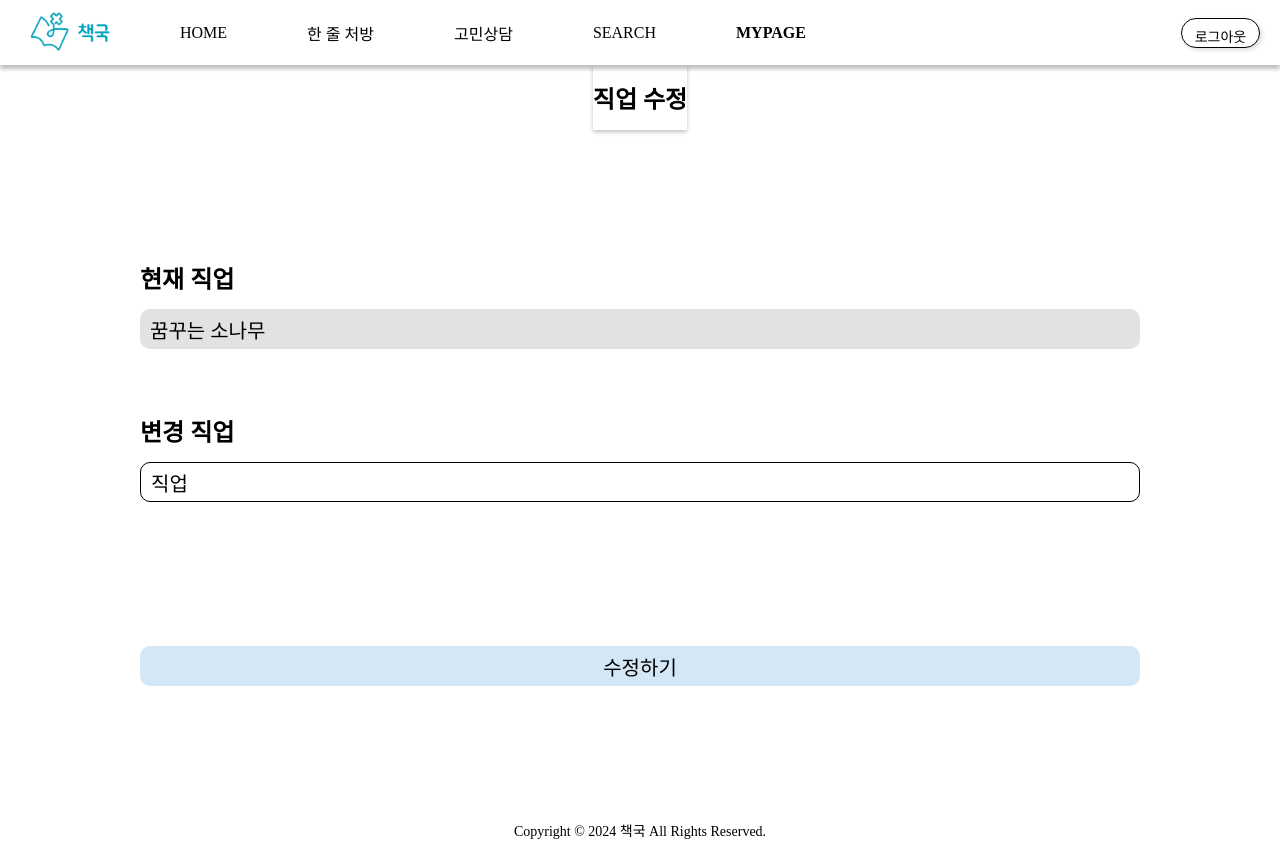
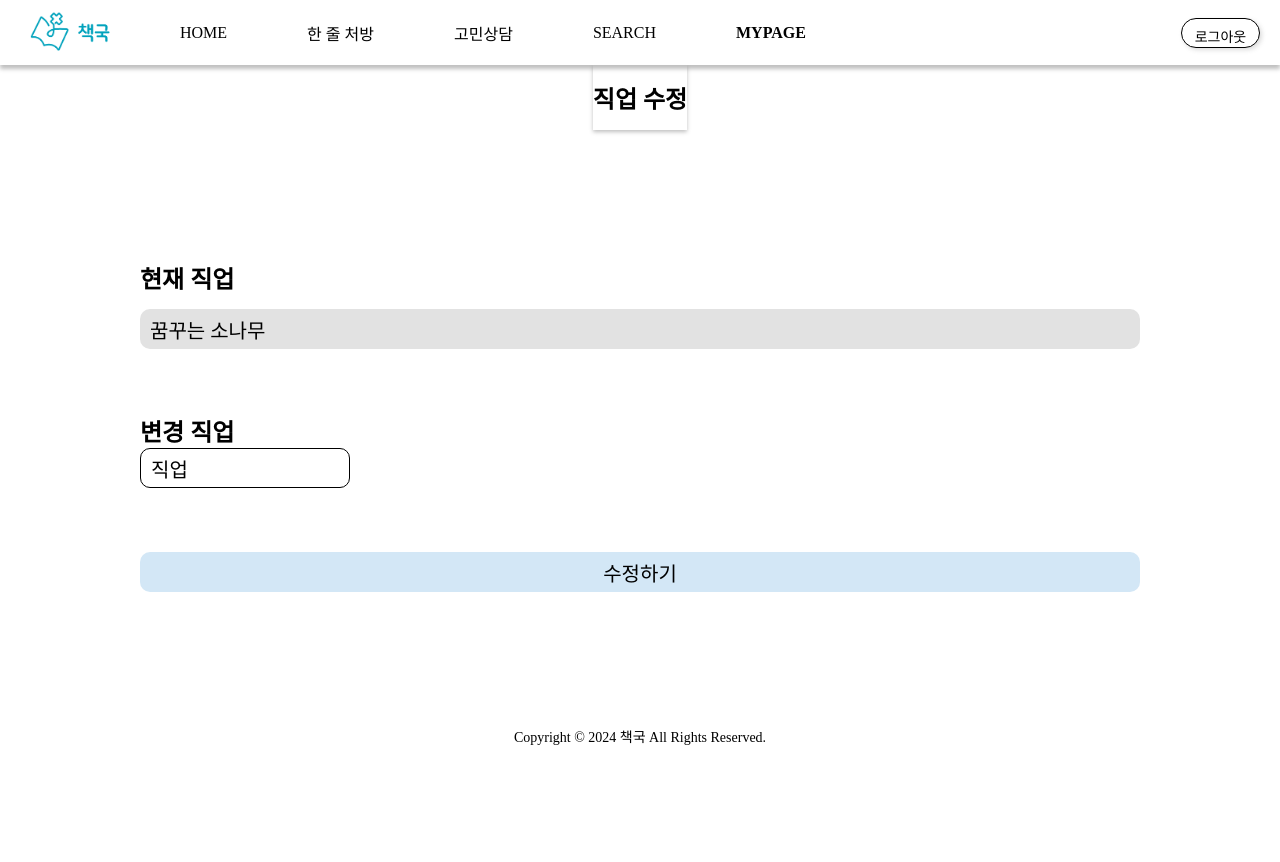
Before and after one commit to kw-bookmedicine/frontend, a React (Create React App) app: page /edit/job in a window 1280 px wide. After the commit the page ends 800 px from the top, so only its background shows below. Built offline with nearby package versions, Linux system fonts and the light colour scheme; no server answers; a web font is replaced by a local one.

Commit message:
:lipstick: Style: 드롭메뉴 내 정보 수정 페이지에 맞게 디자인 수정

```diff
--- a/src/components/DropDown.js
+++ b/src/components/DropDown.js
@@ -1,5 +1,4 @@
 import { useRef, useState } from 'react';
-import { Link } from 'react-router-dom';
 import '../styles/DropDown.css';
 import useDetectClose from '../hooks/useDetectClose';
 
--- a/src/styles/DropDown.css
+++ b/src/styles/DropDown.css
@@ -1,8 +1,16 @@
+.dropDown_menu {
+	width: 210px;
+	height: 40px;
+	position: relative;
+	top: -14px;
+	margin-right: 24px;
+}
+
 .dropDown_menu_button {
 	display: flex;
 	align-items: center;
-	width: 1000px;
-	height: 40px;
+	width: 100%;
+	height: 100%;
 	border-radius: 10px;
 	background: #fff;
 	border: 1px solid black;
@@ -28,39 +36,31 @@
 .dropDown_menu_list_active {
 	background: #fff;
 	border-radius: 8px;
-	width: 1000px;
-	/* position: absolute;
-	top: 30px;
-	right: 0; */
+	width: 210px;
 	text-align: left;
 	box-shadow: 0 1px 8px rgba(0, 0, 0, 0.3);
-
 	transition: opacity 0.4s ease, transform 0.4s ease, visibility 0.4s;
 	padding: 10px;
 	opacity: 1;
 	visibility: visible;
 	transform: translateY(0);
-
-	/* Font */
 	color: #000;
 	font-family: var(--basic-font);
 	font-size: 16px;
 	font-style: normal;
 	font-weight: 400;
 	line-height: normal;
+	z-index: 1;
+	position: relative;
 }
-
-/* .dropDown_menu_list:active {
-	opacity: 1;
-	visibility: visible;
-	transform: translateY(0);
-} */
 
 .dropDown_menu_item_select {
 	padding: 10px;
 }
 
 .dropDown_menu_item_select:hover {
-	color: #fff;
-	background: #000;
+	color: #000;
+	/* background: #a4d6dd; */
+	/* background: #d5e0ff; */
+	background: #c8edf2;
 }
```
